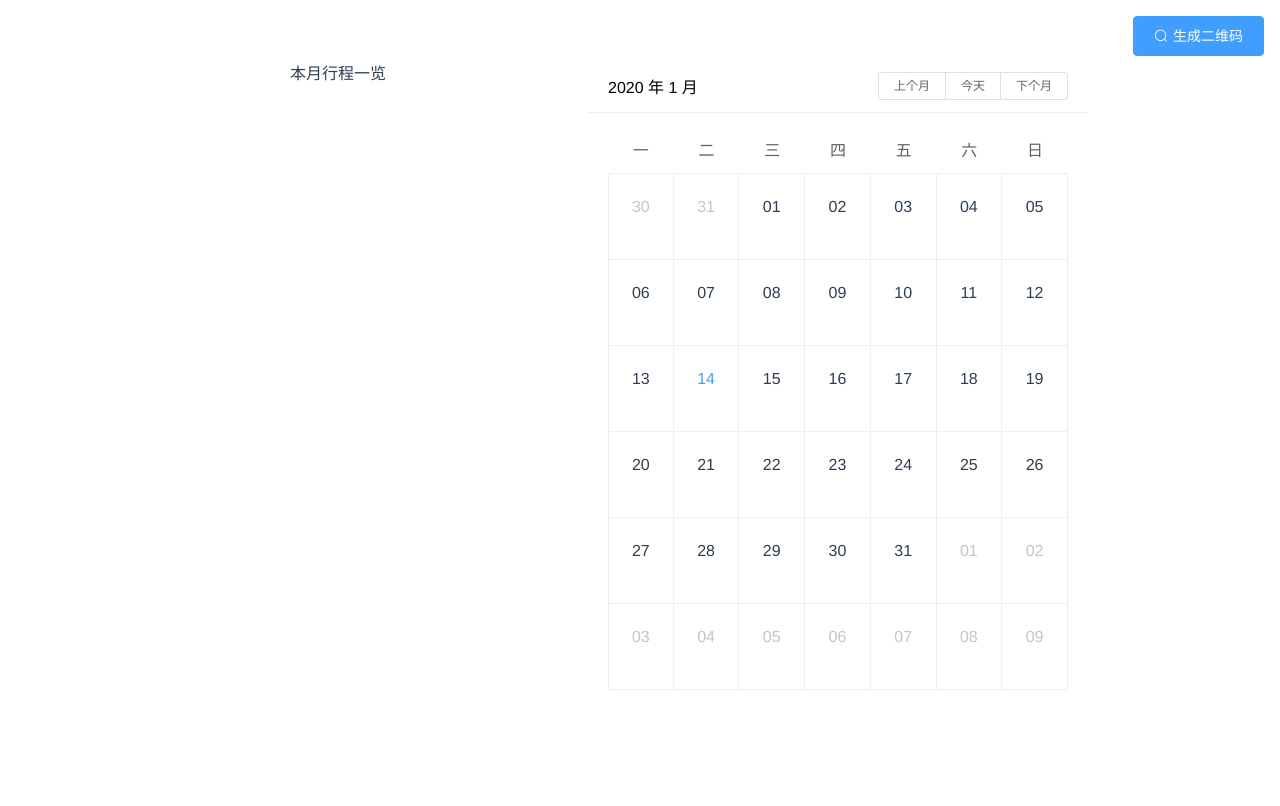
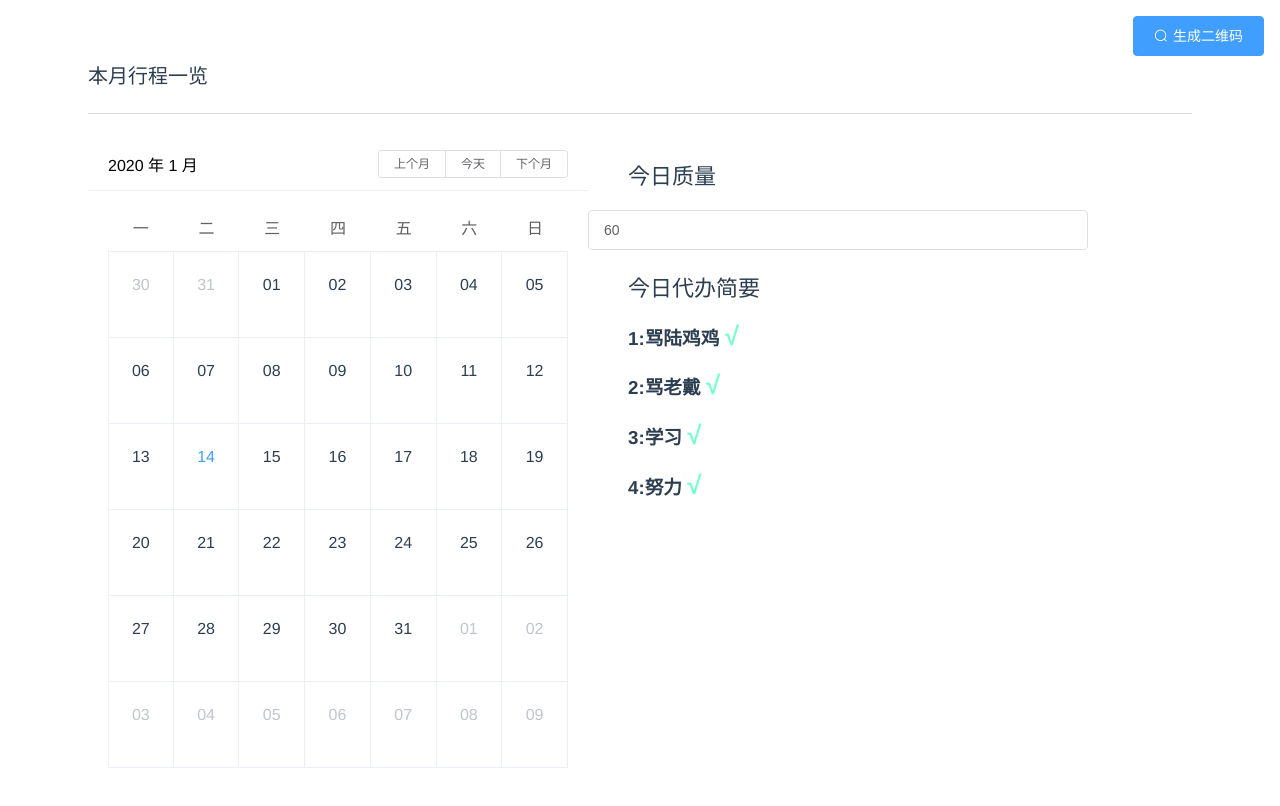
Before and after one commit to miles97/Self-discipline-Guide, a Vue app: page / in a window 1280 px wide. Shown: the top 806 px of the page. Built offline with nearby package versions, Linux system fonts and the light colour scheme.

Commit message:
提交部分修改

```diff
--- a/src/vue/home.vue
+++ b/src/vue/home.vue
@@ -6,8 +6,10 @@
       @click="showQRcode=true"
       class="prodQRcode"
     >生成二维码</el-button>
-    <div class="hello" @click="tourl('/timeline')" style="width:500px;">本月行程一览</div>
-    <el-calendar style="width:500px;">
+    <div class="hello" @click="tourl('/timeline')">本月行程一览</div>
+    <el-divider></el-divider>
+    <div class="flex-wrap">
+      <el-calendar style="max-width:500px;">
         <template slot="dateCell" slot-scope="{date, data}">
           <p
             :class="data.isSelected ? 'is-selected' : ''"
@@ -15,12 +17,36 @@
           >{{ data.day.split('-').slice(2).join("") }} {{ data.isSelected ? '✔️' : ''}}{{datalist[data.day]||null}}</p>
         </template>
       </el-calendar>
-    <div class="showlog">
-      <h3>{{currentDate}}</h3>
-    </div>
       <el-dialog :visible.sync="showQRcode" width="30%" center>
         <qrcode :link="host + $route.path" :showQRcode="showQRcode" value="二维码生成"></qrcode>
       </el-dialog>
+      <!-- 本日日志   -->
+      <div class="datelog">
+        <div class="head-date">{{chooseDate}}</div>
+        <div
+          class="weight-date"
+          style="font-size:22px;margin:10px 0;text-align:left;margin: 20px 40px;"
+        >今日质量</div>
+        <el-input v-model="form.weight" @keyup.enter.native="confirmInput" v-if="showInputlabel"></el-input>
+        <span v-if="!showInputlabel" @click="showInputlabel=!showInputlabel">{{form.weight}}公斤</span>
+        <div class="short-timeline" style="text-align:left;margin: 20px 40px;">
+          <span style="font-size:22px;margin:10px 0;">今日代办简要</span>
+          <div class="list-line" v-for="(item,index) in todolist" :key="item.id">
+            <h3
+              class="main-subject"
+              @click="pushIndex(index)"
+              :class="{'doneline':doneItem[index]}"
+            >
+              {{index+1}}:{{item}}
+              <span
+                v-if="!doneItem[index]"
+                style="color: #7FC;font-size: 26px;"
+              >√</span>
+            </h3>
+          </div>
+        </div>
+      </div>
+    </div>
   </div>
 </template>
 
@@ -35,21 +61,43 @@ export default {
       datalist: {}, //每天的待办事项，直接通过一个对象放置。使得数据格式直观易懂
       host: "miles97.github.io",
       showQRcode: false,
-      currentDate: ""
+      chooseDate: "", //保存选中的日期
+      form: {
+        weight: 60 //默认60公斤
+      },
+      showInputlabel: true, //
+      doneItem: [false, false, false, false], //完成某项
+      todolist: ["骂陆鸡鸡", "骂老戴", "学习", "努力"],//默认的当天待办事项
+
     };
+  },
+  watch: {
+    // chooseDate(val, oldval) {
+    // this.chooseDate = val;
+    // }
   },
   components: {
     // Toast
     qrcode
   },
   methods: {
+    pushIndex(idx) {
+      this.doneItem[idx] = !this.doneItem[idx];
+      this.$set(this.doneItem, idx, this.doneItem[idx]);
+      console.log(this.doneItem);
+    },
     addItem(data) {
-      this.currentDate = data.day;
+      console.log(data);
       Object.assign(this.datalist, { [data.day]: "XX行程" });
-      console.log(this.datalist, this.datalist[data.day], data.day);
+      this.chooseDate = data.day; //date
+      // console.log(this.datalist, this.datalist[data.day], data.day);
     },
     tourl(url) {
       this.$router.push(url);
+    },
+    //确认输入的东西
+    confirmInput() {
+      this.showInputlabel = false;
     }
   },
   created() {
@@ -61,9 +109,28 @@ export default {
 <style scoped>
 .main-wrap {
   margin: 2rem 5rem;
-  display: flex;
 }
 .is-selected {
   color: #1989fa;
 }
+.hello {
+  max-width: 300px;
+  text-align: left;
+  font-size: 20px;
+}
+.flex-wrap {
+  display: flex;
+}
+.datelog {
+  width: 500px;
+}
+.head-date {
+  font-size: 20px;
+}
+.doneline {
+  text-decoration: line-through;
+}
+.nodone {
+  color: #fef;
+}
 </style>
--- a/src/vue/timeline.vue
+++ b/src/vue/timeline.vue
@@ -1,11 +1,9 @@
 <template>
   <div class="main-wrap">
-    <el-button
-      type="primary"
-      icon="el-icon-search"
-      @click="showQRcode=true"
-      class="prodQRcode"
-    >生成二维码</el-button>
+    <div class="wrap-top">
+      <el-progress :percentage="30.123" :stroke-width="25" :text-inside="true"></el-progress>
+      <el-progress :percentage="showcent" status="warning" :text-inside="true" :stroke-width="25"></el-progress>
+    </div>
 
     <div class="today">
       <el-timeline>
@@ -22,8 +20,14 @@
         </el-timeline-item>
       </el-timeline>
     </div>
+    <el-button
+      type="primary"
+      icon="el-icon-search"
+      @click="showQRcode=true"
+      class="prodQRcode"
+    >生成二维码</el-button>
     <el-dialog :visible.sync="showQRcode" width="30%" center>
-        <qrcode :link="host + $route.path" :showQRcode="showQRcode" value="二维码生成"></qrcode>
+      <qrcode :link="host + $route.path" :showQRcode="showQRcode" value="二维码生成"></qrcode>
     </el-dialog>
   </div>
 </template>
@@ -38,15 +42,36 @@ export default {
       value: new Date(),
       defalutDate: [{}],
       host: "https://miles97.github.io",
-      showQRcode: false
+      showQRcode: false,
+      showcent: 0
     };
+  },
+  computed: {},
+  watch: {
+    // showcent(val, oldval) {
+    //   if (val == oldval) {
+    //     this.showcent = new Date().getUTCSeconds();
+    //   }
+    //   setTimeout(() => {
+    //     this.showcent = new Date().getUTCSeconds();
+    //   }, 1000);
+    // }
   },
   components: {
     qrcode
   },
-  methods: {},
+  methods: {
+    setCent() {
+      setTimeout(() => {
+        this.showcent = new Date().getUTCSeconds();
+        this.setCent();
+      }, 1000);
+
+    }
+  },
   created() {
     // Toast('??')
+    this.setCent();
     console.log(this.$route);
   }
 };
@@ -62,5 +87,4 @@ export default {
 .is-selected {
   color: #1989fa;
 }
-
 </style>
```
Also changed, not shown: 1 other file (tests, documents, lock files or other folders). Lines whose indentation alone changed are shown as unchanged.
